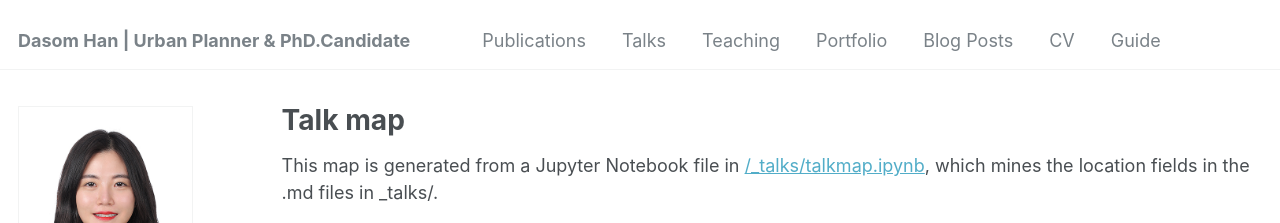
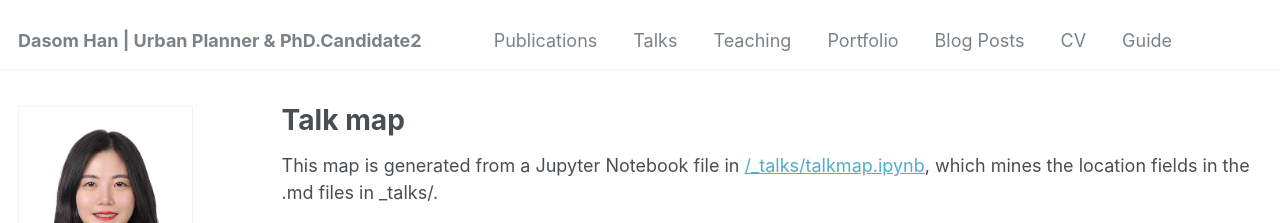
Before and after one commit to dasomh/dasomh.github.io, a Jekyll site: the page built from _pages/talkmap.html, in a window 1280 px wide. Shown: the top 223 px of the page. Built offline with Jekyll 4.4.1, drawn with Linux system fonts in a browser that asks for light colours; nearby versions of some CDN libraries; some web fonts are replaced.

Commit message:
Update _config.yml

```diff
--- a/_config.yml
+++ b/_config.yml
@@ -8,10 +8,10 @@
 
 # Basic Site Settings
 locale                   : "en-US"
-title                    : "Dasom Han | Urban Planner & PhD.Candidate"
+title                    : "Dasom Han | Urban Planner & PhD.Candidate2"
 title_separator          : "-"
 name                     : &name "Dasom Han"
-description              : &description "personal description "
+description              : &description "personal description"
 url                      : https://dasomh.github.io/ # the base hostname & protocol for your site
 baseurl                  : "" # the subpath of your site, e.g. "/blog"
 repository               : "https://github.com/dasomh/dasomh.github.io.git"
```
